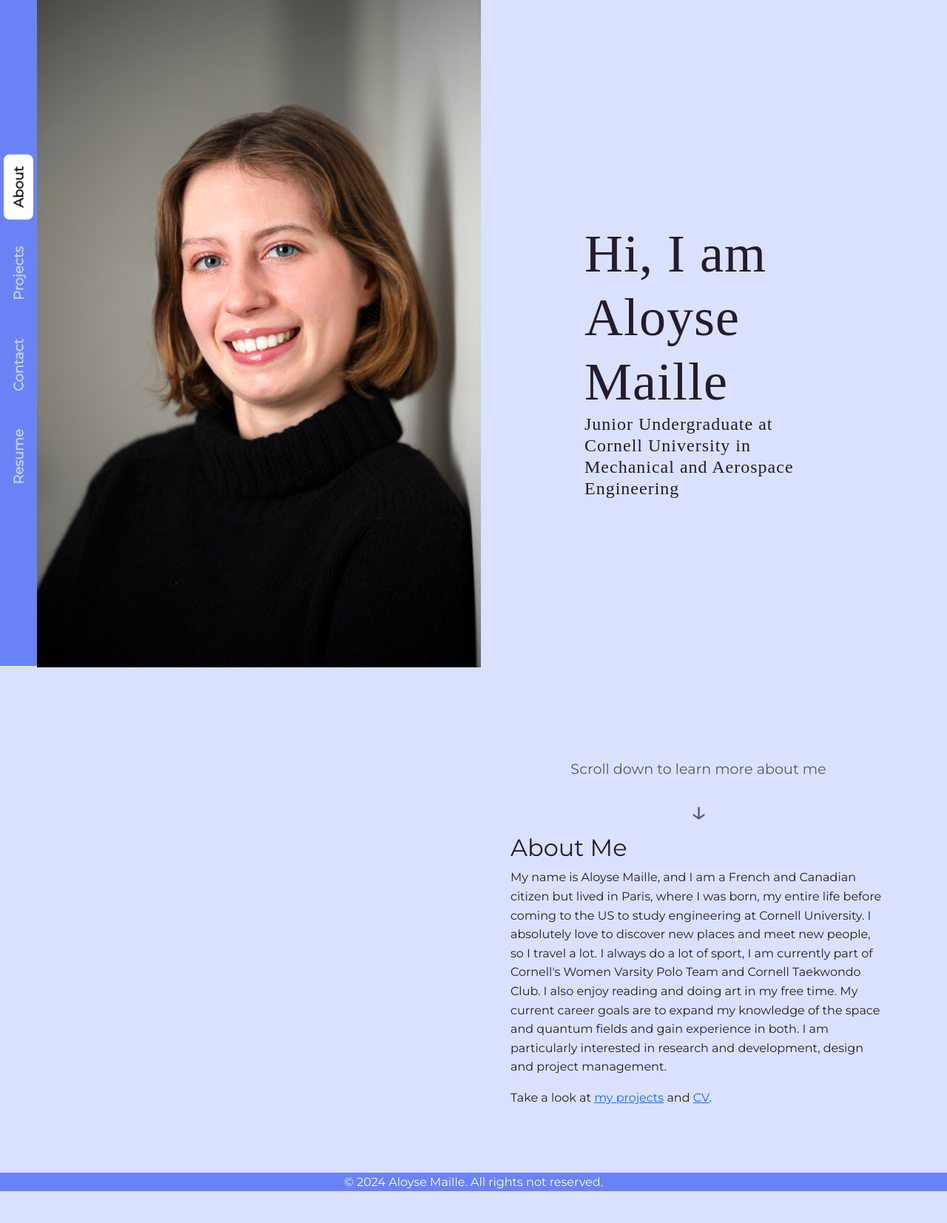
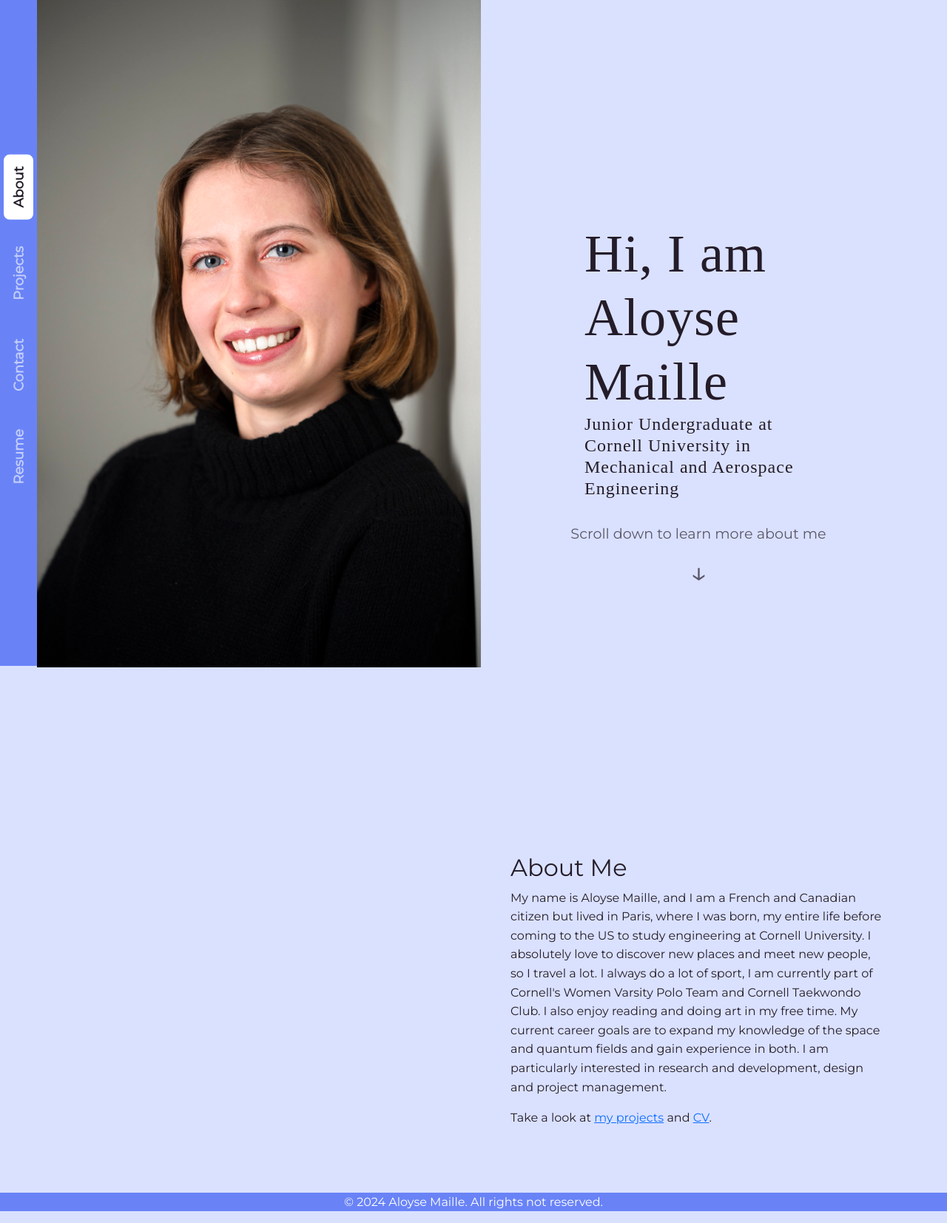
Before and after one commit to aloysemaille/AloyseMaillePortfolio, a Jekyll site: the page built from index.md, in a window 1280 px wide. Shown: the whole page at 74% size. Built offline with Jekyll 4.4.1, drawn with Linux system fonts in a browser that asks for light colours; some web fonts are replaced; our own code applies the rules of GitHub Pages for plain Markdown files; before the commit the page ends 1626 px from its top, so only the background shows below that.

Commit message:
update arrow

```diff
--- a/_sass/custom.scss
+++ b/_sass/custom.scss
@@ -105,7 +105,6 @@ footer {
   font-family: 'Poppins';
   letter-spacing: 1px;
   color: #241c29; // or your preferred color
-  margin-bottom: 350px;
   margin-left: 100px;
   margin-right: 100px;
   justify-content: center;
@@ -279,8 +278,9 @@ main.container {
 
 .down-arrow {
   font-size: 2.5rem;
-  margin-top: 0.5rem;
+  margin-top: 0.2rem;
   animation: bounce 1.2s infinite;
+  margin-bottom: 350px;
 }
 
 @keyframes bounce {
```
